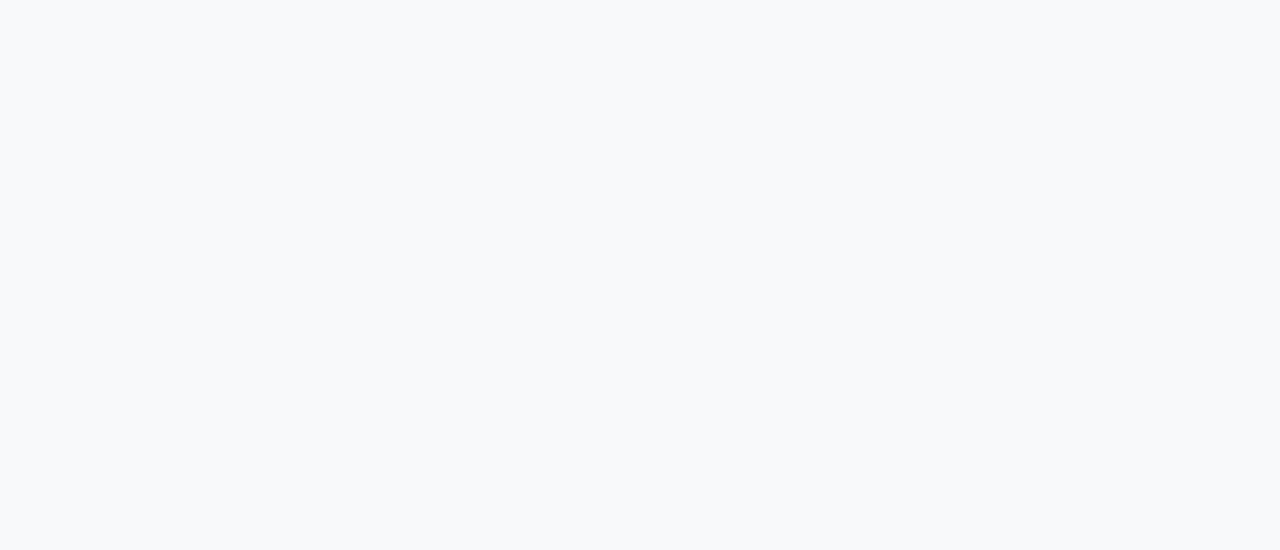
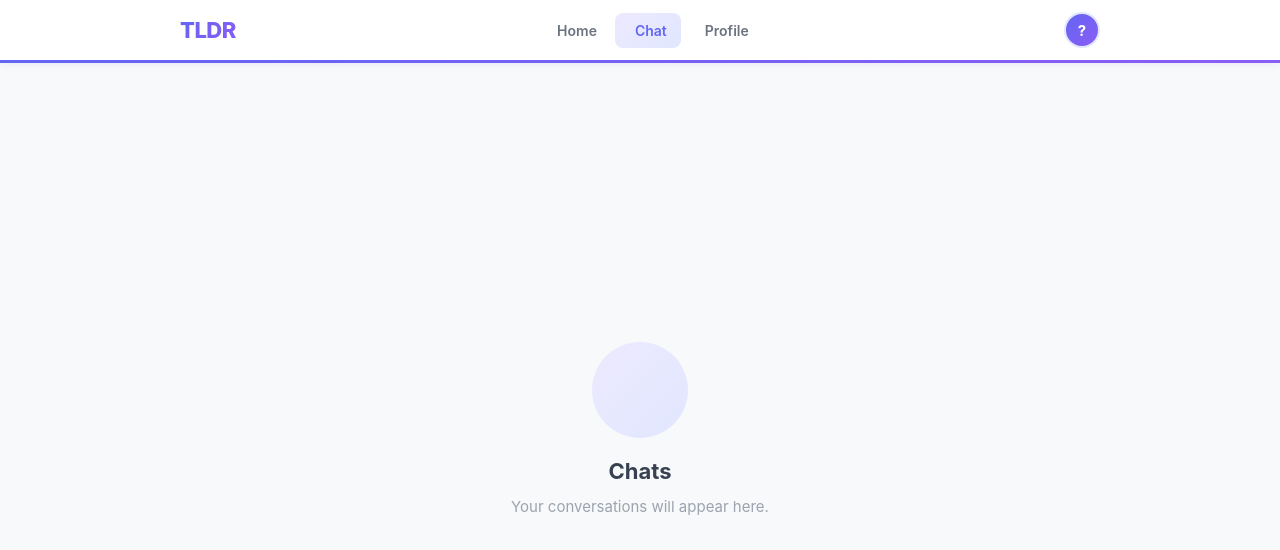
Before and after one commit to dvirturg/TLDR-finalproject, a React (Vite) app in the folder frontend/: page /chat in a window 1280 px wide. Before the commit this address had no page. Shown: the top 550 px of the page. Built offline with nearby package versions, Linux system fonts and the light colour scheme; the HTML template or start-up script is replaced by a standard one.

Commit message:
created nevbar and placeholders Chat and Profile pages

```diff
--- a/frontend/src/App.css
+++ b/frontend/src/App.css
@@ -175,3 +175,195 @@ body {
 .feed-page button:not(.btn):hover {
   background-color: transparent;
 }
+
+/* ── Navbar ─────────────────────────────────────────────────────────── */
+
+.app-navbar {
+  position: fixed;
+  top: 0;
+  left: 0;
+  right: 0;
+  z-index: 100;
+  background: #ffffff;
+  box-shadow: 0 1px 8px rgba(99, 102, 241, 0.12);
+  border-bottom: 3px solid transparent;
+  border-image: linear-gradient(90deg, #6366f1, #8b5cf6) 1;
+}
+
+.navbar-inner {
+  max-width: 960px;
+  margin: 0 auto;
+  padding: 0 20px;
+  height: 60px;
+  display: flex;
+  align-items: center;
+  justify-content: space-between;
+  gap: 16px;
+}
+
+.navbar-brand {
+  font-size: 22px;
+  font-weight: 800;
+  letter-spacing: -0.5px;
+  background: linear-gradient(135deg, #6366f1, #8b5cf6);
+  -webkit-background-clip: text;
+  -webkit-text-fill-color: transparent;
+  background-clip: text;
+  flex-shrink: 0;
+}
+
+.navbar-links {
+  display: flex;
+  align-items: center;
+  gap: 4px;
+}
+
+.navbar-link {
+  display: flex;
+  align-items: center;
+  gap: 6px;
+  padding: 7px 14px;
+  border-radius: 8px;
+  font-size: 14px;
+  font-weight: 600;
+  color: #6b7280;
+  text-decoration: none;
+  transition: background-color 0.15s ease, color 0.15s ease;
+}
+
+.navbar-link:hover {
+  background-color: #f3f4f6;
+  color: #374151;
+  text-decoration: none;
+}
+
+.navbar-link--active {
+  background: linear-gradient(135deg, #ede9fe, #e0e7ff);
+  color: #6366f1;
+}
+
+.navbar-link--active:hover {
+  background: linear-gradient(135deg, #ddd6fe, #c7d2fe);
+  color: #4f46e5;
+}
+
+.navbar-icon {
+  font-size: 16px;
+  line-height: 1;
+}
+
+.navbar-user {
+  display: flex;
+  align-items: center;
+  gap: 10px;
+  flex-shrink: 0;
+}
+
+.navbar-greeting {
+  font-size: 13px;
+  color: #6b7280;
+  white-space: nowrap;
+}
+
+.navbar-greeting strong {
+  color: #374151;
+}
+
+.navbar-avatar {
+  width: 36px;
+  height: 36px;
+  border-radius: 50%;
+  overflow: hidden;
+  flex-shrink: 0;
+  background: linear-gradient(135deg, #6366f1, #8b5cf6);
+  display: flex;
+  align-items: center;
+  justify-content: center;
+  border: 2px solid #e0e7ff;
+}
+
+.navbar-avatar-img {
+  width: 100%;
+  height: 100%;
+  object-fit: cover;
+}
+
+.navbar-avatar-fallback {
+  font-size: 15px;
+  font-weight: 700;
+  color: #ffffff;
+  line-height: 1;
+}
+
+/* ── Layout main ──────────────────────────────────────────────────────── */
+
+.layout-main {
+  padding-top: 60px;
+}
+
+/* ── Placeholder pages ────────────────────────────────────────────────── */
+
+.placeholder-page {
+  display: flex;
+  flex-direction: column;
+  align-items: center;
+  justify-content: center;
+  min-height: calc(100vh - 60px);
+  gap: 12px;
+  color: #9ca3af;
+  text-align: center;
+  padding: 40px 20px;
+}
+
+.placeholder-page h2 {
+  font-size: 22px;
+  font-weight: 700;
+  color: #374151;
+  margin: 0;
+}
+
+.placeholder-page p {
+  font-size: 15px;
+  color: #9ca3af;
+  margin: 0;
+}
+
+.placeholder-icon {
+  font-size: 56px;
+  line-height: 1;
+  background: linear-gradient(135deg, #ede9fe, #e0e7ff);
+  border-radius: 50%;
+  width: 96px;
+  height: 96px;
+  display: flex;
+  align-items: center;
+  justify-content: center;
+  color: #6366f1;
+  margin-bottom: 8px;
+}
+
+.profile-page-avatar {
+  width: 96px;
+  height: 96px;
+  border-radius: 50%;
+  overflow: hidden;
+  background: linear-gradient(135deg, #6366f1, #8b5cf6);
+  display: flex;
+  align-items: center;
+  justify-content: center;
+  border: 3px solid #e0e7ff;
+  margin-bottom: 8px;
+}
+
+.profile-page-avatar-img {
+  width: 100%;
+  height: 100%;
+  object-fit: cover;
+}
+
+.profile-page-avatar-fallback {
+  font-size: 38px;
+  font-weight: 700;
+  color: #ffffff;
+  line-height: 1;
+}
--- /dev/null
+++ b/frontend/src/components/Layout.tsx
@@ -0,0 +1,16 @@
+import React from 'react';
+import { Outlet } from 'react-router-dom';
+import Navbar from './Navbar';
+
+const Layout: React.FC = () => {
+  return (
+    <>
+      <Navbar />
+      <main className="layout-main">
+        <Outlet />
+      </main>
+    </>
+  );
+};
+
+export default Layout;
--- /dev/null
+++ b/frontend/src/components/Navbar.tsx
@@ -0,0 +1,89 @@
+import React, { useState, useEffect } from 'react';
+import { NavLink } from 'react-router-dom';
+
+interface StoredUser {
+  id?: string;
+  _id?: string;
+  username?: string;
+  profileUrl?: string;
+}
+
+const Navbar: React.FC = () => {
+  const [user, setUser] = useState<StoredUser>({});
+
+  useEffect(() => {
+    const stored = localStorage.getItem('user');
+    if (stored) {
+      try {
+        setUser(JSON.parse(stored));
+      } catch {
+        setUser({});
+      }
+    }
+  }, []);
+
+  const avatarFallback = user.username
+    ? user.username.charAt(0).toUpperCase()
+    : '?';
+
+  return (
+    <nav className="app-navbar">
+      <div className="navbar-inner">
+        <span className="navbar-brand">TLDR</span>
+
+        <div className="navbar-links">
+          <NavLink
+            to="/feed"
+            className={({ isActive }) =>
+              `navbar-link${isActive ? ' navbar-link--active' : ''}`
+            }
+          >
+            <i className="bi bi-house-fill navbar-icon" />
+            Home
+          </NavLink>
+
+          <NavLink
+            to="/chat"
+            className={({ isActive }) =>
+              `navbar-link${isActive ? ' navbar-link--active' : ''}`
+            }
+          >
+            <i className="bi bi-chat-dots-fill navbar-icon" />
+            Chat
+          </NavLink>
+
+          <NavLink
+            to="/profile"
+            className={({ isActive }) =>
+              `navbar-link${isActive ? ' navbar-link--active' : ''}`
+            }
+          >
+            <i className="bi bi-person-fill navbar-icon" />
+            Profile
+          </NavLink>
+        </div>
+
+        <div className="navbar-user">
+          {user.username && (
+            <span className="navbar-greeting">
+              Hello, <strong>{user.username}</strong>
+            </span>
+          )}
+          <div className="navbar-avatar">
+            {user.profileUrl ? (
+              <img
+                src={user.profileUrl}
+                alt={user.username ?? 'User'}
+                className="navbar-avatar-img"
+              />
+            ) : (
+              <span className="navbar-avatar-fallback">{avatarFallback}</span>
+            )}
+          </div>
+        </div>
+      </div>
+    </nav>
+  );
+};
+
+export default Navbar;
--- /dev/null
+++ b/frontend/src/pages/ChatPage.tsx
@@ -0,0 +1,15 @@
+import React from 'react';
+
+const ChatPage: React.FC = () => {
+  return (
+    <div className="placeholder-page">
+      <div className="placeholder-icon">
+        <i className="bi bi-chat-dots" />
+      </div>
+      <h2>Chats</h2>
+      <p>Your conversations will appear here.</p>
+    </div>
+  );
+};
+
+export default ChatPage;
--- a/frontend/src/pages/FeedPage.tsx
+++ b/frontend/src/pages/FeedPage.tsx
@@ -37,7 +37,6 @@ const FeedPage: React.FC = () => {
   if (loading) {
     return (
       <div className="feed-page">
-        <h1>Feed Page</h1>
         <div className="skeleton-loader"></div>
         <div className="skeleton-loader"></div>
         <div className="skeleton-loader"></div>
@@ -48,7 +47,6 @@ const FeedPage: React.FC = () => {
   if (error) {
     return (
       <div className="feed-page">
-        <h1>Feed Page</h1>
         <p className="error-message">{error}</p>
         <button onClick={handleRetry}>Retry</button>
       </div>
@@ -57,7 +55,6 @@ const FeedPage: React.FC = () => {
 
   return (
     <div className="feed-page">
-      <h1>Feed Page</h1>
       {posts.map((post, index) => (
         <PostCard key={post._id ?? post.id ?? index} post={post} />
       ))}
--- /dev/null
+++ b/frontend/src/pages/ProfilePage.tsx
@@ -0,0 +1,47 @@
+import React, { useState, useEffect } from 'react';
+
+interface StoredUser {
+  id?: string;
+  _id?: string;
+  username?: string;
+  profileUrl?: string;
+}
+
+const ProfilePage: React.FC = () => {
+  const [user, setUser] = useState<StoredUser>({});
+
+  useEffect(() => {
+    const stored = localStorage.getItem('user');
+    if (stored) {
+      try {
+        setUser(JSON.parse(stored));
+      } catch {
+        setUser({});
+      }
+    }
+  }, []);
+
+  const avatarFallback = user.username
+    ? user.username.charAt(0).toUpperCase()
+    : '?';
+
+  return (
+    <div className="placeholder-page">
+      <div className="profile-page-avatar">
+        {user.profileUrl ? (
+          <img
+            src={user.profileUrl}
+            alt={user.username ?? 'User'}
+            className="profile-page-avatar-img"
+          />
+        ) : (
+          <span className="profile-page-avatar-fallback">{avatarFallback}</span>
+        )}
+      </div>
+      {user.username && <h2>{user.username}</h2>}
+      <p>Profile features coming soon.</p>
+    </div>
+  );
+};
+
+export default ProfilePage;
--- a/frontend/src/routes.tsx
+++ b/frontend/src/routes.tsx
@@ -1,14 +1,20 @@
 import React from 'react';
-import { BrowserRouter as Router, Routes, Route } from 'react-router-dom';
+import { BrowserRouter as Router, Routes, Route, Navigate } from 'react-router-dom';
+import Layout from './components/Layout';
 import FeedPage from './pages/FeedPage';
+import ChatPage from './pages/ChatPage';
+import ProfilePage from './pages/ProfilePage';
 
 const AppRoutes: React.FC = () => {
   return (
     <Router>
       <Routes>
-        <Route path="/" element={<FeedPage />} />
-        <Route path="/feed" element={<FeedPage />} />
-        {/* Other routes can be added here */}
+        <Route element={<Layout />}>
+          <Route index element={<Navigate to="/feed" replace />} />
+          <Route path="/feed" element={<FeedPage />} />
+          <Route path="/chat" element={<ChatPage />} />
+          <Route path="/profile" element={<ProfilePage />} />
+        </Route>
       </Routes>
     </Router>
   );
```
